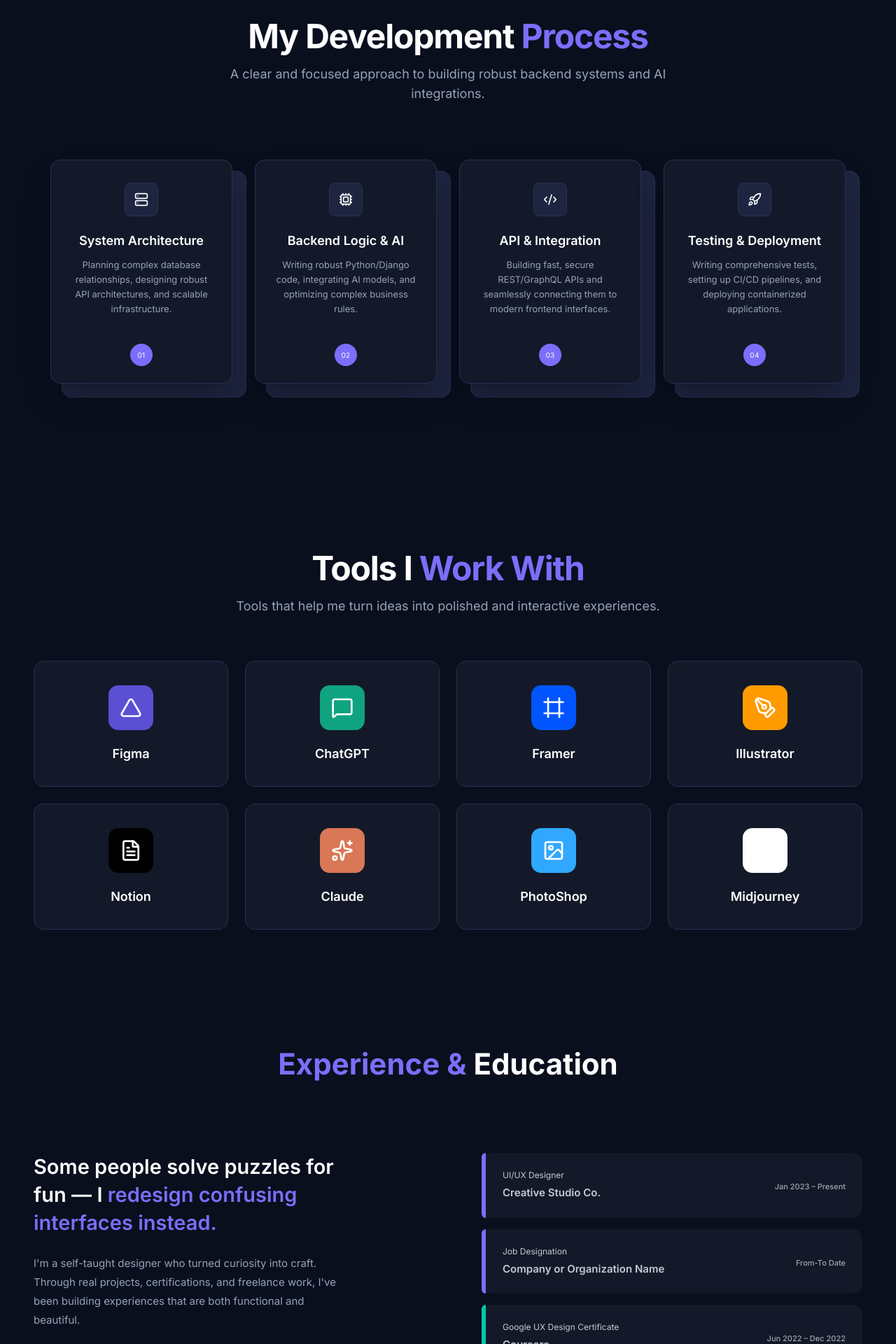
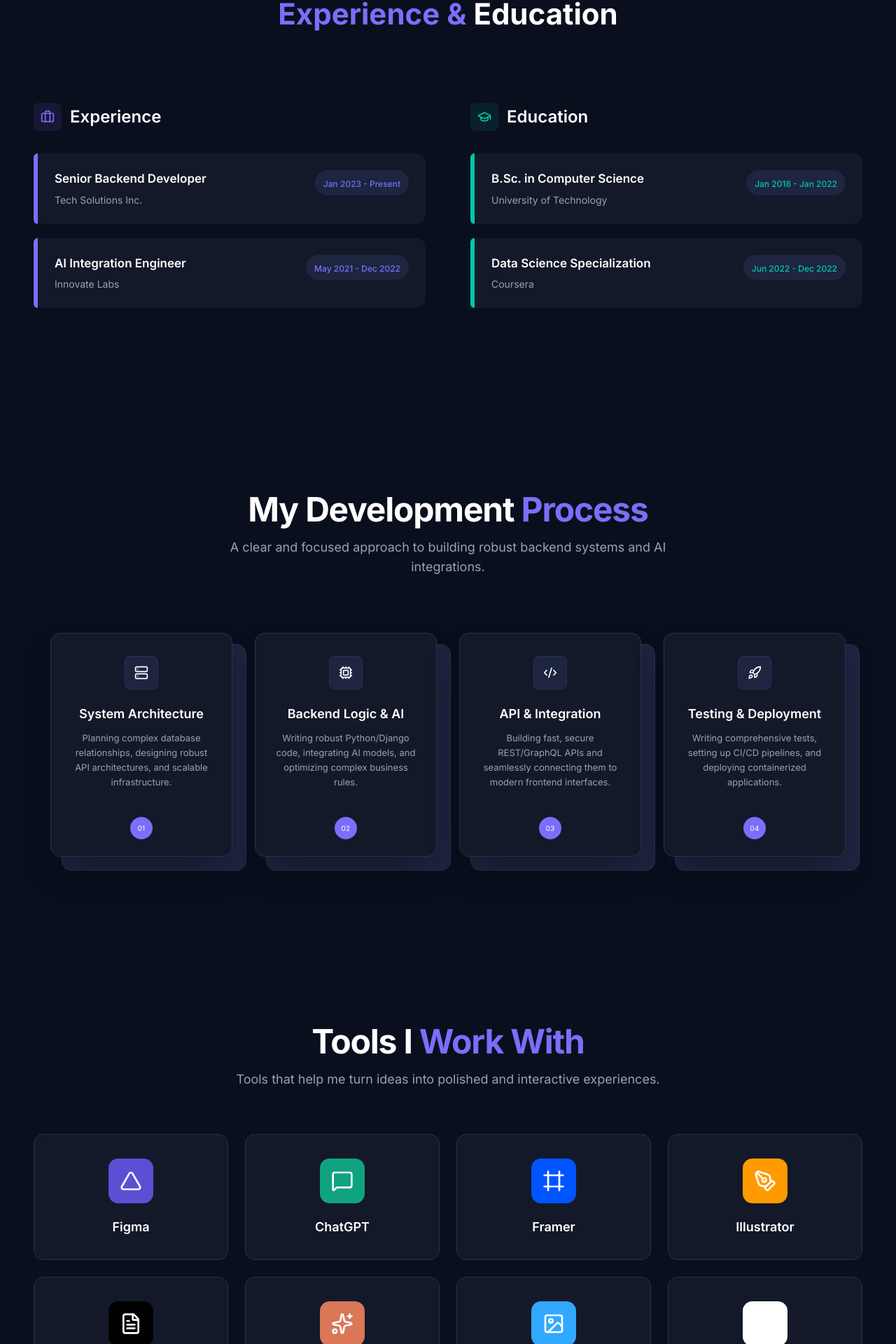
Before and after one commit to sultanakona/My_portfolio, a Next.js app in the folder frontend/: page / in a window 1280 px wide. Shown: the part 3954-5874 px from the top of the page at 70% size. Built offline with nearby package versions, Linux system fonts and the light colour scheme; no server answers.

Commit message:
feat: dynamic Experience & Education section with CKEditor rich text support

```diff
--- a/frontend/src/app/page.tsx
+++ b/frontend/src/app/page.tsx
@@ -19,9 +19,9 @@
       <Services />
       <DesignHighlights />
       <SelectedWorks />
+      <Experience />
       <DesignProcess />
       <Tools />
-      <Experience />
       <Contact />
       <Footer />
     </div>
--- a/frontend/src/components/sections/DesignProcess.tsx
+++ b/frontend/src/components/sections/DesignProcess.tsx
@@ -75,15 +75,15 @@
               key={process.id || idx}
               initial={{ opacity: 0, y: 30 }}
               whileInView={{ opacity: 1, y: 0 }}
-              viewport={{ once: true, margin: "-50px" }}
+              viewport={{ once: true, margin: "0px" }}
               transition={{ delay: idx * 0.15, duration: 0.6 }}
               className="relative w-[260px] h-[320px] group cursor-pointer"
             >
               {/* Stacked Back Card */}
-              <div className="absolute w-[264px] h-[324px] bg-[#1E2540] border border-[#2A3050] rounded-[14px] top-4 left-4 transition-all duration-300 ease-out group-hover:top-2 group-hover:-rotate-6" />
+              <div className="absolute w-[264px] h-[324px] bg-[#1E2540] border border-[#2A3050] rounded-[14px] top-4 left-4 transition-all duration-300 ease-out group-hover:top-2 group-hover:-rotate-6 group-active:top-2 group-active:-rotate-6" />
 
               {/* Main Front Card */}
-              <div className="absolute w-[260px] h-[320px] bg-[#131929] border border-[#2A3050] rounded-[14px] top-0 left-0 transition-all duration-300 ease-out group-hover:top-5 group-hover:rotate-[6deg] flex flex-col items-center pt-8 px-6 pb-6 text-center z-10 shadow-2xl shadow-black/40">
+              <div className="absolute w-[260px] h-[320px] bg-[#131929] border border-[#2A3050] rounded-[14px] top-0 left-0 transition-all duration-300 ease-out group-hover:top-5 group-hover:rotate-[6deg] group-active:top-5 group-active:rotate-[6deg] flex flex-col items-center pt-8 px-6 pb-6 text-center z-10 shadow-2xl shadow-black/40">
 
                 {/* Icon Box */}
                 <div className="w-[48px] h-[48px] bg-[#1E2540] border border-[#2A3050] rounded-[8px] flex items-center justify-center mb-6">
--- a/frontend/src/components/sections/Experience.tsx
+++ b/frontend/src/components/sections/Experience.tsx
@@ -1,29 +1,58 @@
 "use client";
-import React from "react";
+import React, { useState, useEffect } from "react";
 import { motion } from "framer-motion";
+import { Download, Briefcase, GraduationCap } from "lucide-react";
 
-const experiences = [
-  {
-    role: "UI/UX Designer",
-    company: "Creative Studio Co.",
-    date: "Jan 2023 – Present",
-    color: "bg-[#7C6EFA]",
-  },
-  {
-    role: "Job Designation",
-    company: "Company or Organization Name",
-    date: "From-To Date",
-    color: "bg-[#7C6EFA]",
-  },
-  {
-    role: "Google UX Design Certificate",
-    company: "Coursera",
-    date: "Jun 2022 – Dec 2022",
-    color: "bg-[#00C9A7]",
-  },
+export const Experience = () => {
+  const [profile, setProfile] = useState<any>(null);
+  const [experiences, setExperiences] = useState<any[]>([]);
+  const [educations, setEducations] = useState<any[]>([]);
+
+  useEffect(() => {
+    const apiUrl = process.env.NEXT_PUBLIC_API_URL || 'http://localhost:8080/api';
+
+    // Fetch Profile
+    fetch(`${apiUrl}/portfolio/profile/`)
+      .then((res) => res.json())
+      .then((data) => {
+        if (data && data.length > 0) setProfile(data[0]);
+      })
+      .catch((err) => console.error(err));
+
+    // Fetch Experiences
+    fetch(`${apiUrl}/portfolio/experience/`)
+      .then((res) => res.json())
+      .then((data) => setExperiences(data))
+      .catch((err) => console.error(err));
+
+    // Fetch Educations
+    fetch(`${apiUrl}/portfolio/education/`)
+      .then((res) => res.json())
+      .then((data) => setEducations(data))
+      .catch((err) => console.error(err));
+  }, []);
+
+  // Default data for preview if database is empty
+  const defaultExperiences = [
+    { title: "Senior Backend Developer", company_name: "Tech Solutions Inc.", start_date: "2023-01-01", is_current: true, highlight_color: "#7C6EFA" },
+    { title: "AI Integration Engineer", company_name: "Innovate Labs", start_date: "2021-05-01", end_date: "2022-12-31", is_current: false, highlight_color: "#7C6EFA" },
   ];
 
-export const Experience = () => {
+  const defaultEducations = [
+    { degree: "B.Sc. in Computer Science", institution_name: "University of Technology", start_date: "2018-01-01", end_date: "2022-01-01" },
+    { degree: "Data Science Specialization", institution_name: "Coursera", start_date: "2022-06-01", end_date: "2022-12-01" },
+  ];
+
+  const displayExperiences = experiences.length > 0 ? experiences : defaultExperiences;
+  const displayEducations = educations.length > 0 ? educations : defaultEducations;
+
+  // Helper to format date
+  const formatDate = (dateString: string) => {
+    if (!dateString) return "";
+    const date = new Date(dateString);
+    return date.toLocaleDateString('en-US', { month: 'short', year: 'numeric' });
+  };
+
   return (
     <section className="pt-[100px] pb-[60px] px-6 md:px-12 w-full flex justify-center" id="resume">
       <div className="w-full max-w-[1200px] mx-auto">
@@ -34,51 +63,132 @@
         </h2>
       </div>
 
-      <div className="grid grid-cols-1 lg:grid-cols-2 gap-16 lg:gap-24 items-start">
-        {/* Left Side */}
+      <div className="grid grid-cols-1 lg:grid-cols-2 gap-12 lg:gap-16 items-start mb-16">
+
+        {/* Left Column: Experience */}
+        <div>
+          <div className="flex items-center gap-3 mb-8">
+            <div className="w-10 h-10 bg-[#7C6EFA]/10 rounded-lg flex items-center justify-center">
+              <Briefcase className="w-5 h-5 text-[#7C6EFA]" />
+            </div>
+            <h3 className="text-[24px] font-semibold text-white">Experience</h3>
+          </div>
+
+          <div className="flex flex-col gap-5">
+            {displayExperiences.map((exp, idx) => (
               <motion.div
-          initial={{ opacity: 0, x: -30 }}
-          whileInView={{ opacity: 1, x: 0 }}
-          viewport={{ once: true, margin: "-50px" }}
-          transition={{ duration: 0.6 }}
-          className="max-w-md"
-        >
-          <h3 className="text-[29px] font-semibold text-white leading-snug mb-6">
-            Some people solve puzzles for fun — I <span className="text-[#7C6EFA]">redesign confusing interfaces instead.</span>
-          </h3>
-          <p className="text-[#94A3B8] text-[15px] leading-[1.8]">
-            I'm a self-taught designer who turned curiosity into craft. Through real projects, certifications, and freelance work, I've been building experiences that are both functional and beautiful.
-          </p>
-        </motion.div>
-
-        {/* Right Side Cards */}
-        <div className="flex flex-col gap-4">
-          {experiences.map((exp, idx) => (
-            <motion.div
-              key={idx}
-              initial={{ opacity: 0, x: 30 }}
-              whileInView={{ opacity: 1, x: 0 }}
+                key={`exp-${idx}`}
+                initial={{ opacity: 0, y: 30 }}
+                whileInView={{ opacity: 1, y: 0 }}
                 viewport={{ once: true, margin: "-50px" }}
                 transition={{ delay: idx * 0.15, duration: 0.5 }}
                 className="relative w-full bg-[#131929] rounded-[14px] flex group hover:bg-[#1E2540]/80 transition-colors cursor-default"
               >
-              {/* Left colored bar */}
-              <div className={`w-[6px] flex-shrink-0 ${exp.color} rounded-l-[14px]`} />
-
-              {/* Card Content */}
-              <div className="flex-1 flex flex-col sm:flex-row sm:items-center justify-between p-6">
-                <div className="flex flex-col gap-1.5">
-                  <span className="text-xs text-[#C4C9D6]">{exp.role}</span>
-                  <span className="text-[15px] font-semibold text-[#C4C9D6]">{exp.company}</span>
+                <div className="w-[6px] flex-shrink-0 rounded-l-[14px]" style={{ backgroundColor: '#7C6EFA' }} />
+                <div className="flex-1 flex flex-col sm:flex-row sm:items-start justify-between p-6">
+                  <div className="flex flex-col gap-1.5 w-full sm:w-[70%]">
+                    <span className="text-[17px] font-semibold text-white">{exp.title}</span>
+                    <div className="flex flex-wrap items-center gap-2 text-[14px] text-[#94A3B8]">
+                      <span>{exp.company_name}</span>
+                      {exp.location && (
+                        <>
+                          <span className="text-[10px] opacity-50">●</span>
+                          <span>{exp.location}</span>
+                        </>
+                      )}
                     </div>
-                <div className="mt-4 sm:mt-0">
-                  <span className="text-[11px] font-medium text-[#C4C9D6]/80">{exp.date}</span>
+                    {exp.description && (
+                      <div
+                        className="mt-2 text-[13px] text-[#94A3B8]/80 leading-relaxed max-w-none prose prose-invert prose-p:my-1 prose-ul:my-1 prose-ul:list-disc prose-ul:pl-4 prose-li:my-0.5"
+                        dangerouslySetInnerHTML={{ __html: exp.description }}
+                      />
+                    )}
+                  </div>
+                  <div className="mt-4 sm:mt-0 whitespace-nowrap bg-[#1E2540] px-3 py-1.5 rounded-full self-start">
+                    <span className="text-[12px] font-medium text-[#7C6EFA]">
+                      {formatDate(exp.start_date)} - {exp.is_current ? "Present" : formatDate(exp.end_date)}
+                    </span>
                   </div>
                 </div>
               </motion.div>
             ))}
           </div>
         </div>
+
+        {/* Right Column: Education */}
+        <div>
+          <div className="flex items-center gap-3 mb-8">
+            <div className="w-10 h-10 bg-[#00C9A7]/10 rounded-lg flex items-center justify-center">
+              <GraduationCap className="w-5 h-5 text-[#00C9A7]" />
+            </div>
+            <h3 className="text-[24px] font-semibold text-white">Education</h3>
+          </div>
+
+          <div className="flex flex-col gap-5">
+            {displayEducations.map((edu, idx) => (
+              <motion.div
+                key={`edu-${idx}`}
+                initial={{ opacity: 0, y: 30 }}
+                whileInView={{ opacity: 1, y: 0 }}
+                viewport={{ once: true, margin: "0px" }}
+                transition={{ delay: idx * 0.15, duration: 0.5 }}
+                className="relative w-full bg-[#131929] rounded-[14px] flex group hover:bg-[#1E2540]/80 active:bg-[#1E2540]/80 transition-colors cursor-default"
+              >
+                <div className="w-[6px] flex-shrink-0 bg-[#00C9A7] rounded-l-[14px]" />
+                <div className="flex-1 flex flex-col sm:flex-row sm:items-start justify-between p-6">
+                  <div className="flex flex-col gap-1.5 w-full sm:w-[70%]">
+                    <span className="text-[17px] font-semibold text-white">{edu.degree}</span>
+                    <div className="flex flex-wrap items-center gap-2 text-[14px] text-[#94A3B8]">
+                      <span>{edu.institution_name}</span>
+                      {edu.cgpa && (
+                        <>
+                          <span className="text-[10px] opacity-50">●</span>
+                          <span>CGPA: {edu.cgpa}</span>
+                        </>
+                      )}
+                    </div>
+                    {edu.achievement && (
+                      <div
+                        className="mt-2 text-[13px] text-[#94A3B8]/80 leading-relaxed max-w-none prose prose-invert prose-p:my-1 prose-ul:my-1 prose-ul:list-disc prose-ul:pl-4 prose-li:my-0.5"
+                        dangerouslySetInnerHTML={{ __html: edu.achievement }}
+                      />
+                    )}
+                  </div>
+                  <div className="mt-4 sm:mt-0 whitespace-nowrap bg-[#1E2540] px-3 py-1.5 rounded-full self-start">
+                    <span className="text-[12px] font-medium text-[#00C9A7]">
+                      {formatDate(edu.start_date)} - {edu.end_date ? formatDate(edu.end_date) : "Present"}
+                    </span>
+                  </div>
+                </div>
+              </motion.div>
+            ))}
+          </div>
+        </div>
+
+      </div>
+
+      {/* Resume Button */}
+      {profile?.resume_file && (
+        <motion.div
+          className="flex justify-center mt-12"
+          initial={{ opacity: 0, y: 20 }}
+          whileInView={{ opacity: 1, y: 0 }}
+          viewport={{ once: true }}
+          transition={{ duration: 0.5, delay: 0.3 }}
+        >
+          <a
+            href={profile.resume_file}
+            target="_blank"
+            rel="noopener noreferrer"
+            className="group relative px-8 py-3.5 bg-transparent border-2 border-[#5B4FD4] rounded-full overflow-hidden flex items-center gap-3 transition-all duration-300 hover:shadow-[0_0_20px_rgba(91,79,212,0.4)]"
+          >
+            <div className="absolute inset-0 bg-[#5B4FD4] translate-y-full group-hover:translate-y-0 transition-transform duration-300 ease-in-out" />
+            <span className="relative z-10 text-[15px] font-semibold text-white">View My Resume</span>
+            <Download className="w-4 h-4 text-white relative z-10 group-hover:animate-bounce" />
+          </a>
+        </motion.div>
+      )}
+
       </div>
     </section>
   );
--- a/frontend/src/components/sections/Tools.tsx
+++ b/frontend/src/components/sections/Tools.tsx
@@ -63,13 +63,13 @@
               key={tool.name || idx}
               initial={{ opacity: 0, y: 20 }}
               whileInView={{ opacity: 1, y: 0 }}
-              viewport={{ once: true, margin: "-50px" }}
+              viewport={{ once: true, margin: "0px" }}
               transition={{ delay: idx * 0.1, duration: 0.5 }}
-              className="w-full h-[180px] bg-[#131929] border border-[#2A3050] rounded-[14px] flex items-center justify-center group cursor-pointer transition-all duration-300 hover:shadow-[0px_4px_20px_0px_rgba(91,79,212,0.4)] hover:border-[#5B4FD4]/50"
+              className="w-full h-[180px] bg-[#131929] border border-[#2A3050] rounded-[14px] flex items-center justify-center group cursor-pointer transition-all duration-300 hover:shadow-[0px_4px_20px_0px_rgba(91,79,212,0.4)] hover:border-[#5B4FD4]/50 active:shadow-[0px_4px_20px_0px_rgba(91,79,212,0.4)] active:border-[#5B4FD4]/50 active:scale-[0.98]"
               style={{ '--hover-color': tool.color } as any}
               onClick={() => tool.official_url && window.open(tool.official_url, "_blank")}
             >
-              <div className="flex flex-col items-center gap-[20px] transition-transform duration-300 group-hover:scale-[1.04]">
+              <div className="flex flex-col items-center gap-[20px] transition-transform duration-300 group-hover:scale-[1.04] group-active:scale-[1.04]">
                 <div
                   className="w-[64px] h-[64px] rounded-[14px] flex items-center justify-center"
                   style={bgIconStyle}
```
Also changed, not shown: frontend/src/components/sections/DesignHighlights.tsx (+6 -6 lines). Lines whose indentation alone changed are shown as unchanged.
